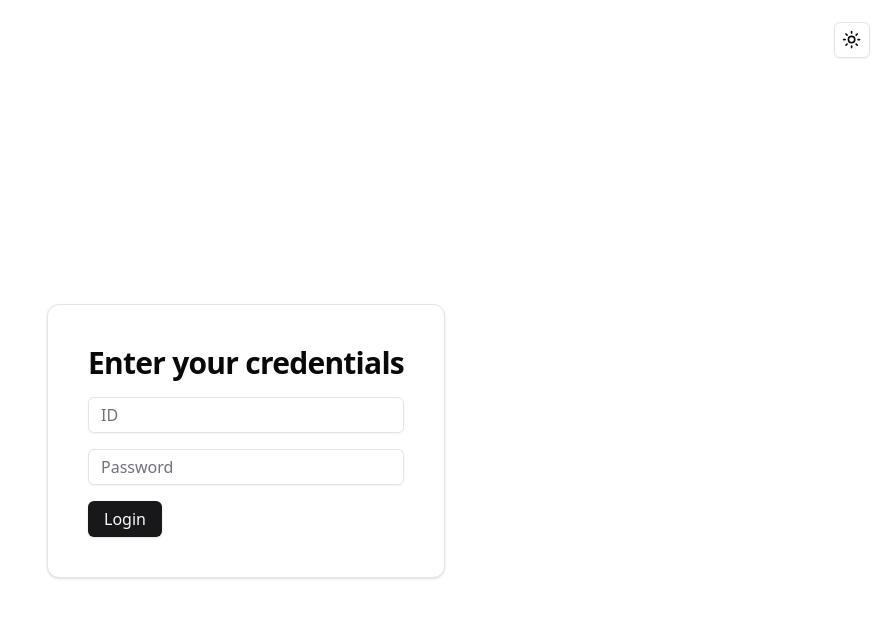
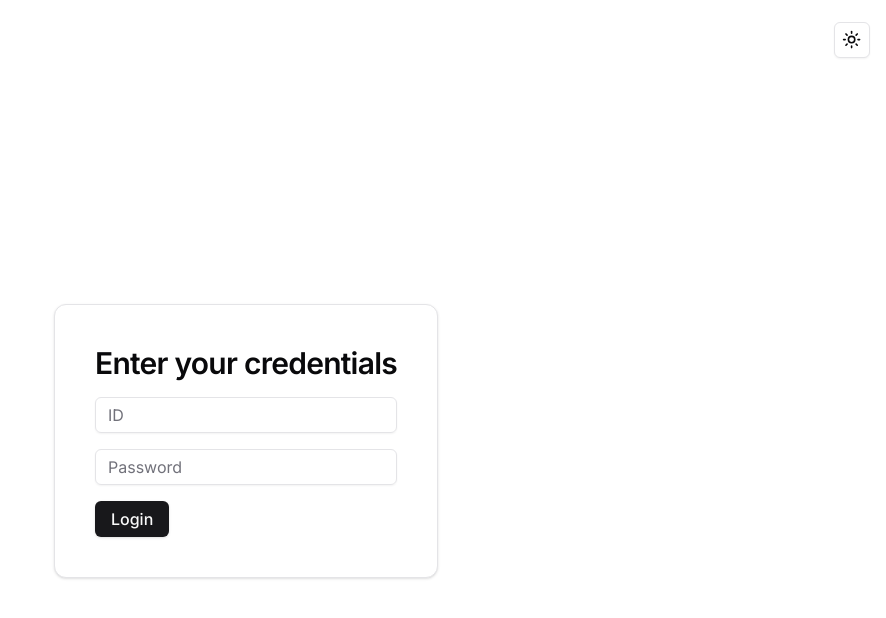
Before and after one commit to iZafor/irasx, a React (Vite) app: page / in a window 1280 px wide. Shown: the top 618 px of the page, without its empty margins (394-1280 px from the left). Built offline with nearby package versions, Linux system fonts and the light colour scheme; what react-pdf-tailwind would draw is missing.

Commit message:
change font to Inter

```diff
--- a/src/index.css
+++ b/src/index.css
@@ -1,3 +1,5 @@
+@import url("https://fonts.googleapis.com/css2?family=Inter:wght@100..900&display=swap");
+
 @tailwind base;
 @tailwind components;
 @tailwind utilities;
@@ -57,3 +59,10 @@
         @apply bg-background text-foreground;
     }
 }
+
+body {
+    font-family: "Inter", sans-serif;
+    font-optical-sizing: auto;
+    font-style: normal;
+    font-variation-settings: "slnt" 0;
+}
```
